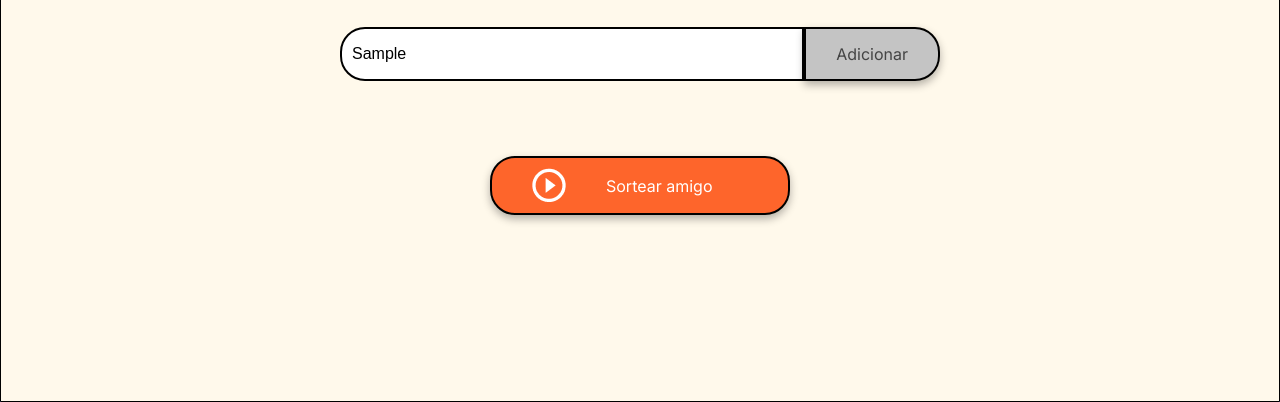
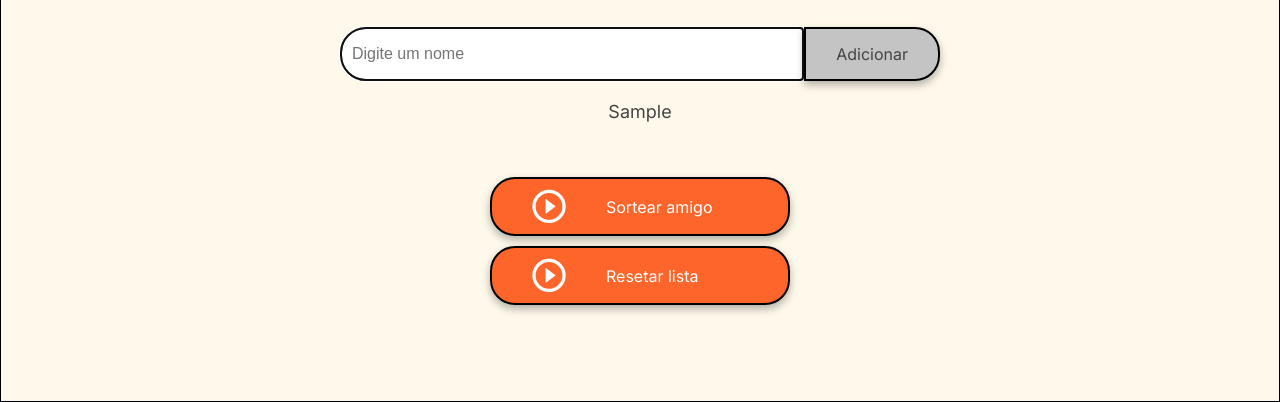
Before and after one commit to asuosdgx/Challenge-Alura, a plain HTML site: page index.html in a window 1280 px wide. Both pictures are taken after typing "Sample" into the empty fields and a click on the button "Adicionar". Shown: the part 398-800 px from the top of the page. Drawn offline with Linux system fonts and the light colour scheme.

Commit message:
Implementação do botão de reset

```diff
--- a/app.js
+++ b/app.js
@@ -1,16 +1,25 @@
+function resetarAmigos() {
+  amigos = [];
+  document.getElementById('listaAmigos').innerHTML = '';
+  document.getElementById('resultado').innerHTML = '';
+  document.getElementById('amigo').value = '';
+}
 
 let amigos = [];
+
 
 function adicionarAmigo() {
   let input = document.getElementById('amigo');
   let nome = input.value.trim();
-  }
   if (nome && !amigos.includes(nome)) {
     amigos.push(nome);
-    document.getElementById('listaAmigos').innerHTML = amigos.map(a => `<li>${a}</li>`).join('');
+    let lista = document.getElementById('listaAmigos');
+    lista.innerHTML = '';
+    lista.innerHTML = amigos.map(a => `<li>${a}</li>`).join('');
     input.value = '';
     input.focus();
   }
+}
 
 
 function sortearAmigo() {
--- a/index.html
+++ b/index.html
@@ -32,6 +32,10 @@
                     <img src="assets/play_circle_outline.png" alt="Ícone para sortear">
                     Sortear amigo
                 </button>
+                <button class="button-draw button-reset" onclick="resetarAmigos()" aria-label="Resetar lista de nomes">
+                    <img src="assets/play_circle_outline.png" alt="Ícone para resetar" class="icon-reset">
+                    Resetar lista
+                </button>
             </div>
         </section>
     </main>
--- a/style.css
+++ b/style.css
@@ -1,3 +1,14 @@
+.button-reset {
+    margin-top: 10px;
+    background-color: #C4C4C4;
+    color: #444;
+}
+
+.button-reset:hover {
+    background-color: #a1a1a1;
+}
+
+
 :root {
     --color-primary: #4B69FD;
     --color-secondary: #FFF9EB;
```
